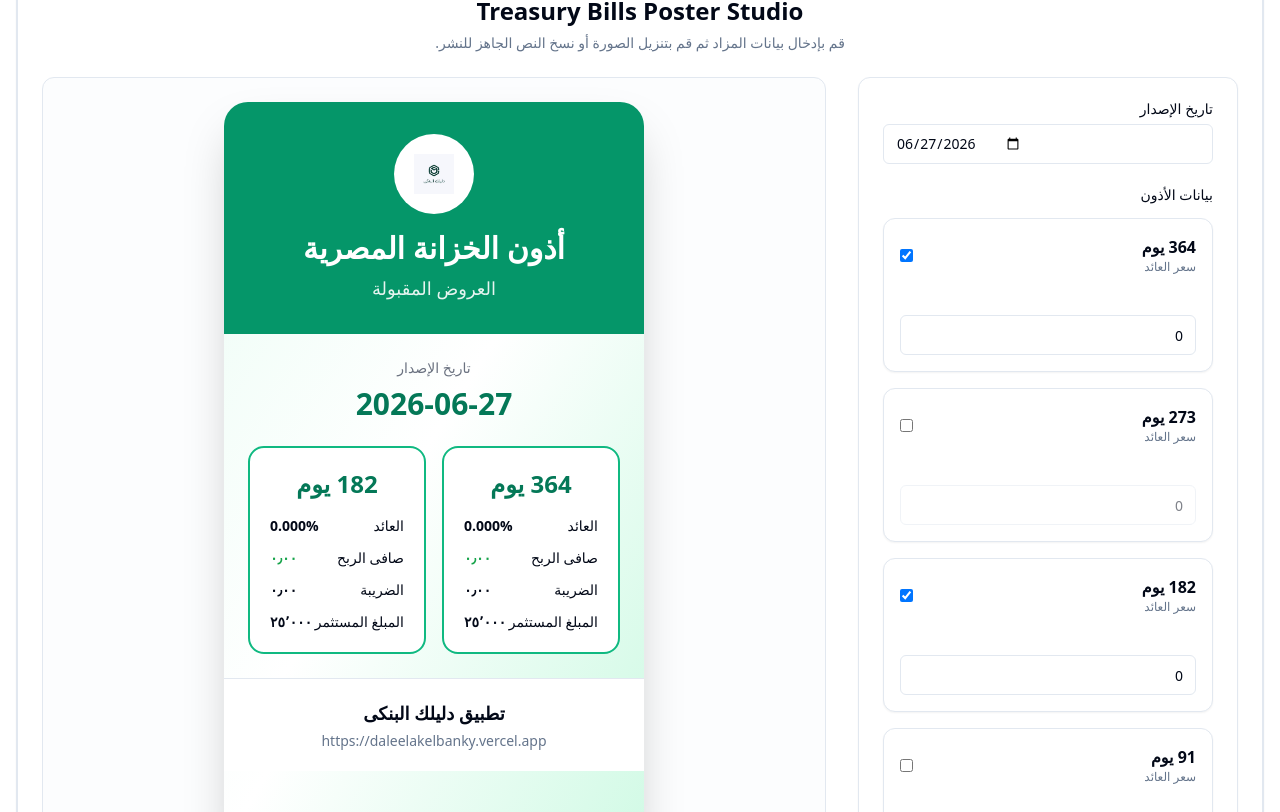
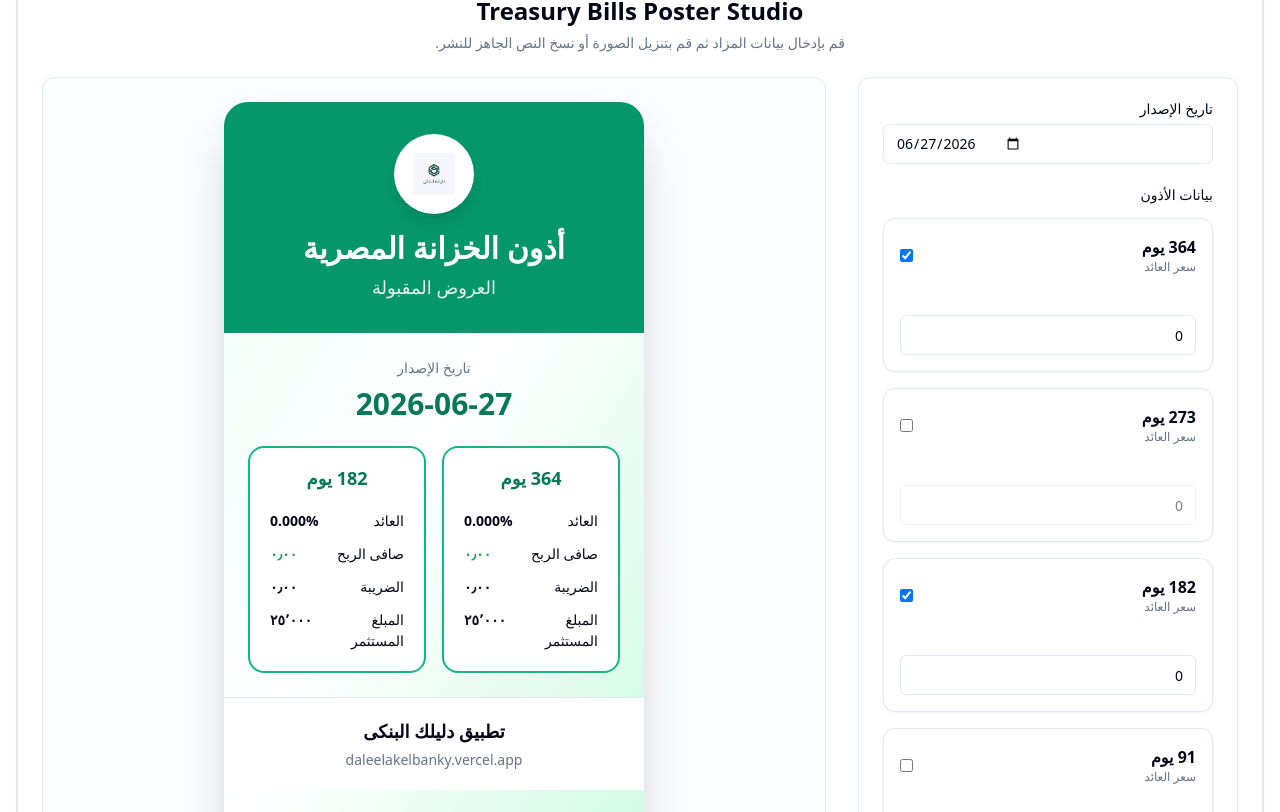
Before and after one commit to dsaad12344321-svg/banks.1.2, a Next.js app: page /treasury-bills-poster in a window 1280 px wide. Shown: the part 288-1100 px from the top of the page. Built offline with nearby package versions, Linux system fonts and the light colour scheme.

Commit message:
smart modify posters pt2

```diff
--- a/src/components/deposit-poster-preview.tsx
+++ b/src/components/deposit-poster-preview.tsx
@@ -12,15 +12,13 @@ import {
   POSTER_SIZES,
 } from "@/lib/deposits-poster";
 
+import { getPosterLayout } from "@/lib/poster-layout";
 import { usePosterFit } from "@/hooks/use-poster-fit";
 
 interface DepositPosterPreviewProps {
   posterRef: React.RefObject<HTMLDivElement | null>;
-
   settings: PosterSettings;
-
   deposits: PosterDeposit[];
-
   theme: PosterThemeConfig;
 }
 
@@ -38,6 +36,8 @@ export default function DepositPosterPreview({
       : "grid-cols-3";
 
   const currentSize = POSTER_SIZES[settings.size];
+
+  const layout = getPosterLayout(settings.size);
 
   const contentRef = useRef<HTMLDivElement>(null);
 
@@ -64,11 +64,6 @@ export default function DepositPosterPreview({
           height: `${currentSize.previewHeight}px`,
         }}
       >
-        {/* =====================================================
-            Smart Fit Container
-            يقوم بتصغير المحتوى تلقائياً إذا كان أكبر من المقاس
-            المختار، بدون قص أي جزء من البوستر.
-        ===================================================== */}
         <div
           ref={contentRef}
           className={`
@@ -83,106 +78,128 @@ export default function DepositPosterPreview({
             transformOrigin: "top center",
           }}
         >
-          {/* ===========================
-              Header
-          =========================== */}
-
+          {/* Header */}
           <div
-            className={`
-              ${theme.header}
-              px-8
-              py-8
-              text-center
-              text-white
-            `}
+            className={`${theme.header} text-center text-white`}
+            style={{
+              padding: `${layout.headerY}px ${layout.headerX}px`,
+            }}
           >
-            <div className="mb-4 flex justify-center">
+            <div
+              className="flex justify-center"
+              style={{
+                marginBottom: layout.logoBottom,
+              }}
+            >
               <div
-                className="
-                  flex
-                  h-20
-                  w-20
-                  items-center
-                  justify-center
-                  rounded-full
-                  bg-white
-                  shadow-lg
-                "
+                className="flex items-center justify-center rounded-full bg-white shadow-lg"
+                style={{
+                  width: layout.logoBox,
+                  height: layout.logoBox,
+                }}
               >
                 <Image
                   src="/logo.png"
                   alt="دليلك البنكى"
-                  width={42}
-                  height={42}
+                  width={layout.logo}
+                  height={layout.logo}
                 />
               </div>
             </div>
 
-            <h1 className="text-3xl font-extrabold">
+            <h1
+              className="font-extrabold"
+              style={{
+                fontSize: layout.title,
+                lineHeight: 1.2,
+              }}
+            >
               أفضل الودائع البنكية
             </h1>
 
-            <p className="mt-2 text-lg opacity-90">
+            <p
+              className="opacity-90"
+              style={{
+                marginTop: layout.subtitleTop,
+                fontSize: layout.subtitle,
+              }}
+            >
               تحديث أسعار عوائد الودائع
             </p>
           </div>
 
-          {/* ===========================
-              Date
-          =========================== */}
-
-          <div className="px-8 py-6 text-center">
-            <p className="text-sm text-muted-foreground">
+          {/* Date */}
+          <div
+            className="text-center"
+            style={{
+              padding: `${layout.dateY}px ${layout.dateX}px`,
+            }}
+          >
+            <p
+              className="text-muted-foreground"
+              style={{
+                fontSize: layout.dateLabel,
+              }}
+            >
               آخر تحديث
             </p>
 
             <h2
-              className={`
-                mt-2
-                text-3xl
-                font-bold
-                ${theme.title}
-              `}
+              className={`font-bold ${theme.title}`}
+              style={{
+                marginTop: layout.dateTop,
+                fontSize: layout.date,
+                lineHeight: 1.2,
+              }}
             >
               {settings.issueDate}
             </h2>
           </div>
 
-          {/* ===========================
-              Deposits
-          =========================== */}
-
+          {/* Deposits Grid */}
           <div
-            className={`
-              grid
-              gap-4
-              px-6
-              pb-6
-              ${columns}
-            `}
+            className={`grid ${columns}`}
+            style={{
+              gap: layout.gridGap,
+              paddingLeft: layout.gridX,
+              paddingRight: layout.gridX,
+              paddingBottom: layout.gridBottom,
+            }}
           >
             {deposits.map((deposit) => (
               <DepositCard
                 key={deposit.id}
                 deposit={deposit}
                 theme={theme}
+                size={settings.size}
               />
             ))}
           </div>
 
-          {/* ===========================
-              Footer
-          =========================== */}
+          {/* Footer */}
+          <div
+            className="border-t bg-white text-center"
+            style={{
+              padding: `${layout.footerY}px ${layout.footerX}px`,
+            }}
+          >
+            <div
+              className="font-bold"
+              style={{
+                fontSize: layout.footerTitle,
+              }}
+            >
+              تطبيق دليلك البنكى
+            </div>
 
-          <div className="border-t bg-white px-6 py-5">
-            <div className="text-center">
-              <div className="text-lg font-bold">
-                تطبيق دليلك البنكى
-              </div>
-
-              <div className="mt-1 text-sm text-muted-foreground">
-                daleelakelbanky.vercel.app
-              </div>
+            <div
+              className="text-muted-foreground"
+              style={{
+                marginTop: layout.footerTextTop,
+                fontSize: layout.footerText,
+              }}
+            >
+              daleelakelbanky.vercel.app
             </div>
           </div>
         </div>
--- a/src/components/treasury-bills-poster-client.tsx
+++ b/src/components/treasury-bills-poster-client.tsx
@@ -3,17 +3,14 @@
 import { useEffect, useMemo, useRef, useState } from "react";
 
 import { usePosterFit } from "@/hooks/use-poster-fit";
+import { getPosterLayout } from "@/lib/poster-layout";
 
 import { toPng } from "html-to-image";
-
 import { toast } from "sonner";
 
 import { Card } from "@/components/ui/card";
-
 import { Button } from "@/components/ui/button";
-
 import { Input } from "@/components/ui/input";
-
 import { Label } from "@/components/ui/label";
 
 import {
@@ -28,6 +25,7 @@ import {
   createDefaultBills,
   generateCaption,
 } from "@/lib/treasury-bills";
+
 import Image from "next/image";
 
 const STORAGE_KEY = "treasury-poster-settings";
@@ -98,6 +96,9 @@ export default function TreasuryBillsPosterClient() {
 
   const currentSize =
     POSTER_SIZES[settings.size];
+
+  const layout =
+    getPosterLayout(settings.size);
 
   const fitScale = usePosterFit(
     posterContentRef,
@@ -192,9 +193,11 @@ const node = posterRef.current;
       "تم تحميل الصورة بنجاح"
     );
   }
-  /*============================
-        Sender
-  =============================*/
+
+  /* ===========================
+      Send To Social Dashboard
+  =========================== */
+
   async function sendToSocialDashboard() {
     if (!posterRef.current) return;
 
@@ -268,6 +271,7 @@ const node = posterRef.current;
       "تم نسخ النص"
     );
   }
+
   /* ===========================
       Reset
   =========================== */
@@ -285,7 +289,9 @@ const node = posterRef.current;
       bills: createDefaultBills(),
     });
 
-    toast.success("تم إعادة ضبط الإعدادات");
+    toast.success(
+      "تم إعادة ضبط الإعدادات"
+    );
   }
 
   /* ===========================
@@ -306,11 +312,8 @@ const node = posterRef.current;
           {/* Date */}
 
           <div>
-
             <Label className="mb-2 block">
-
               تاريخ الإصدار
-
             </Label>
 
             <Input
@@ -320,17 +323,13 @@ const node = posterRef.current;
                 updateDate(e.target.value)
               }
             />
-
           </div>
 
           {/* Bills */}
 
           <div>
-
             <Label className="mb-4 block">
-
               بيانات الأذون
-
             </Label>
 
             <div className="space-y-4">
@@ -347,15 +346,11 @@ const node = posterRef.current;
                     <div>
 
                       <h4 className="font-bold">
-
                         {bill.days} يوم
-
                       </h4>
 
                       <p className="text-xs text-muted-foreground">
-
                         سعر العائد
-
                       </p>
 
                     </div>
@@ -365,8 +360,11 @@ const node = posterRef.current;
                       checked={bill.enabled}
                       onChange={(e) =>
                         updateBill(bill.days, {
-                          enabled: e.target.checked,
-                          status: e.target.checked
+                          enabled:
+                            e.target.checked,
+
+                          status:
+                            e.target.checked
                               ? "available"
                               : "hidden",
                         })
@@ -395,7 +393,6 @@ const node = posterRef.current;
               ))}
 
             </div>
-
           </div>
 
           {/* Theme */}
@@ -403,9 +400,7 @@ const node = posterRef.current;
           <div>
 
             <Label className="mb-3 block">
-
               لون التصميم
-
             </Label>
 
             <div className="grid grid-cols-3 gap-2">
@@ -433,7 +428,6 @@ const node = posterRef.current;
               )}
 
             </div>
-
           </div>
 
           {/* Size */}
@@ -441,9 +435,7 @@ const node = posterRef.current;
           <div>
 
             <Label className="mb-3 block">
-
               مقاس الصورة
-
             </Label>
 
             <div className="grid grid-cols-2 gap-2">
@@ -471,7 +463,6 @@ const node = posterRef.current;
               )}
 
             </div>
-
           </div>
 
           {/* Actions */}
@@ -514,6 +505,7 @@ const node = posterRef.current;
         </div>
 
       </Card>
+
       {/* =======================================
           Poster Preview
       ======================================== */}
@@ -535,6 +527,7 @@ const node = posterRef.current;
             height: `${currentSize.previewHeight}px`,
           }}
         >
+
           <div
             ref={posterContentRef}
             className={currentTheme.background}
@@ -548,70 +541,145 @@ const node = posterRef.current;
             }}
           >
 
-          {/* Header */}
+            {/* =================================
+                Header
+            ================================= */}
 
             <div
-            className={`${currentTheme.header} px-8 py-8 text-center text-white`}
+              className={`${currentTheme.header} text-center text-white`}
+              style={{
+                padding: `${layout.headerY}px ${layout.headerX}px`,
+              }}
             >
 
-            <div className="mb-4 flex justify-center">
+              <div
+                className="flex justify-center"
+                style={{
+                  marginBottom:
+                    layout.logoBottom,
+                }}
+              >
 
-              <div className="flex h-20 w-20 items-center justify-center rounded-full bg-white text-4xl">
+                <div
+                  className="
+                    flex
+                    items-center
+                    justify-center
+                    rounded-full
+                    bg-white
+                    shadow-lg
+                  "
+                  style={{
+                    width:
+                      layout.logoBox,
+
+                    height:
+                      layout.logoBox,
+                  }}
+                >
 
                   <Image
                     src="/logo.png"
                     alt="دليلك البنكي"
-                            width={40}
-                            height={40}
+                    width={layout.logo}
+                    height={layout.logo}
                   />
 
                 </div>
 
               </div>
 
-            <h1 className="text-3xl font-extrabold">
+              <h1
+                className="font-extrabold"
+                style={{
+                  fontSize:
+                    layout.title,
 
+                  lineHeight: 1.2,
+                }}
+              >
                 أذون الخزانة المصرية
-
               </h1>
 
-            <p className="mt-2 text-lg opacity-90">
+              <p
+                className="opacity-90"
+                style={{
+                  marginTop:
+                    layout.subtitleTop,
 
+                  fontSize:
+                    layout.subtitle,
+                }}
+              >
                 العروض المقبولة
-
               </p>
 
             </div>
 
-          {/* Date */}
+            {/* =================================
+                Date
+            ================================= */}
 
-          <div className="px-8 py-6 text-center">
+            <div
+              className="text-center"
+              style={{
+                padding: `${layout.dateY}px ${layout.dateX}px`,
+              }}
+            >
 
-            <p className="text-sm text-gray-500">
-
+              <p
+                className="text-muted-foreground"
+                style={{
+                  fontSize:
+                    layout.dateLabel,
+                }}
+              >
                 تاريخ الإصدار
-
               </p>
 
               <h2
-              className={`mt-2 text-3xl font-bold ${currentTheme.title}`}
+                className={`font-bold ${currentTheme.title}`}
+                style={{
+                  marginTop:
+                    layout.dateTop,
+
+                  fontSize:
+                    layout.date,
+
+                  lineHeight: 1.2,
+                }}
               >
                 {settings.issueDate}
               </h2>
 
             </div>
 
-          {/* Bills Grid */}
+            {/* =================================
+                Bills Grid
+            ================================= */}
 
             <div
               className={`
-              grid gap-4 px-6 pb-6
+                grid
                 ${
                   results.length <= 1
                     ? "grid-cols-1"
                     : "grid-cols-2"
                 }
               `}
+              style={{
+                gap:
+                  layout.gridGap,
+
+                paddingLeft:
+                  layout.gridX,
+
+                paddingRight:
+                  layout.gridX,
+
+                paddingBottom:
+                  layout.gridBottom,
+              }}
             >
 
               {results.map((bill) => (
@@ -619,73 +687,102 @@ const node = posterRef.current;
                 <div
                   key={bill.days}
                   className={`
-                  rounded-2xl
                     border-2
-                  p-5
                     ${currentTheme.card}
                     ${currentTheme.border}
                     ${currentTheme.shadow}
                   `}
+                  style={{
+                    borderRadius:
+                      layout.cardRadius,
+
+                    padding:
+                      layout.cardPadding,
+                  }}
                 >
 
                   <div
-                  className={`mb-4 text-center text-2xl font-bold ${currentTheme.title}`}
+                    className={`text-center font-bold ${currentTheme.title}`}
+                    style={{
+                      marginBottom:
+                        layout.cardBankBottom,
+
+                      fontSize:
+                        layout.bankName,
+
+                      lineHeight: 1.2,
+                    }}
+                  >
+                    {bill.days} يوم
+                  </div>
+
+                  <div
+                    className="flex flex-col"
+                    style={{
+                      gap:
+                        layout.detailGap,
+
+                      fontSize:
+                        layout.detailText,
+                    }}
                   >
 
-                  {bill.days} يوم
+                    <div className="flex justify-between gap-3">
 
-                </div>
-
-                <div className="space-y-3 text-sm">
-
-                  <div className="flex justify-between">
-
-                    <span>العائد</span>
+                      <span>
+                        العائد
+                      </span>
 
                       <strong>
-
                         {bill.rate.toFixed(3)}%
-
                       </strong>
 
                     </div>
 
-                  <div className="flex justify-between">
+                    <div className="flex justify-between gap-3">
 
-                    <span>صافى الربح</span>
+                      <span>
+                        صافى الربح
+                      </span>
 
                       <strong className="text-green-600">
-
-                      {bill.netProfit.toLocaleString("ar-EG", {
+                        {bill.netProfit.toLocaleString(
+                          "ar-EG",
+                          {
                             minimumFractionDigits: 2,
-                      })}
-
+                          }
+                        )}
                       </strong>
 
                     </div>
 
-                  <div className="flex justify-between">
+                    <div className="flex justify-between gap-3">
 
-                    <span>الضريبة</span>
+                      <span>
+                        الضريبة
+                      </span>
 
                       <strong>
-
-                      {bill.tax.toLocaleString("ar-EG", {
+                        {bill.tax.toLocaleString(
+                          "ar-EG",
+                          {
                             minimumFractionDigits: 2,
-                      })}
-
+                          }
+                        )}
                       </strong>
 
                     </div>
 
-                  <div className="flex justify-between">
+                    <div className="flex justify-between gap-3">
 
-                    <span>المبلغ المستثمر</span>
+                      <span>
+                        المبلغ المستثمر
+                      </span>
 
                       <strong>
-
-                      {DEFAULT_INVESTMENT_AMOUNT.toLocaleString("ar-EG")}
-
+                        {DEFAULT_INVESTMENT_AMOUNT.toLocaleString(
+                          "ar-EG"
+                        )}
                       </strong>
 
                     </div>
@@ -695,24 +792,41 @@ const node = posterRef.current;
                 </div>
 
               ))}
-                      </div>
-
-          {/* Footer */}
-
-          <div className="border-t bg-white px-6 py-5">
-
-            <div className="text-center">
-
-              <div className="text-lg font-bold">
-
-                تطبيق دليلك البنكى
 
             </div>
 
-              <div className="mt-1 text-sm text-muted-foreground">
+            {/* =================================
+                Footer
+            ================================= */}
 
-                https://daleelakelbanky.vercel.app
+            <div
+              className="border-t bg-white text-center"
+              style={{
+                padding: `${layout.footerY}px ${layout.footerX}px`,
+              }}
+            >
 
+              <div
+                className="font-bold"
+                style={{
+                  fontSize:
+                    layout.footerTitle,
+                }}
+              >
+                تطبيق دليلك البنكى
+              </div>
+
+              <div
+                className="text-muted-foreground"
+                style={{
+                  marginTop:
+                    layout.footerTextTop,
+
+                  fontSize:
+                    layout.footerText,
+                }}
+              >
+                daleelakelbanky.vercel.app
               </div>
 
             </div>
@@ -724,7 +838,5 @@ const node = posterRef.current;
       </div>
 
     </div>
-
   );
-</div>
-)}
+}
```
Lines whose indentation alone changed are shown as unchanged.
